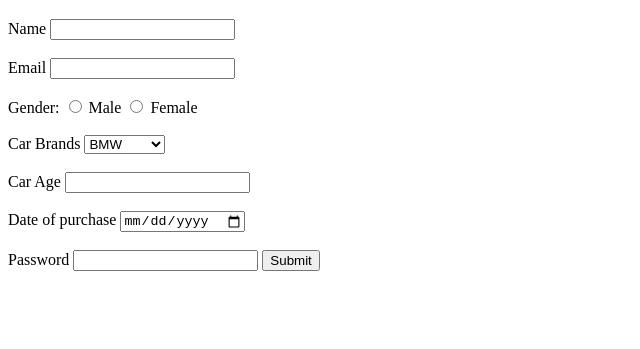
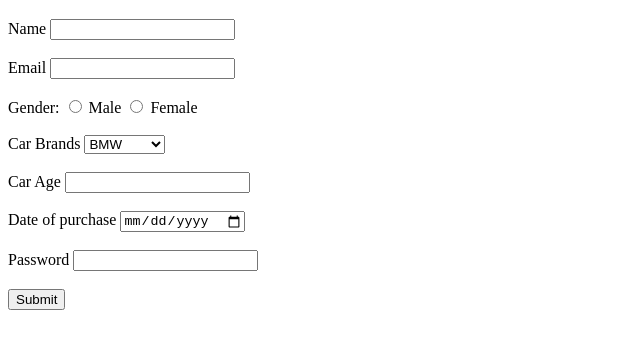
Before and after one commit to acciojob/car-insurance-form-KStuti, a website: page main.html in a window 1280 px wide. Shown: the part 61-410 px from the top of the page, without its empty margins (0-640 px from the left). Drawn offline with Linux system fonts and the light colour scheme.

Commit message:
created a submission

```diff
--- a/main.html
+++ b/main.html
@@ -37,7 +37,7 @@
 	<input type ="date" id ="dop" required="yes" required><br><br>
 
 		<label for="password">Password</label>
-		<input type ="Password" id ="password" required ="yes" required>
+		<input type ="Password" id ="password" required ="yes" required><br><br>
 
 	<button id="btn" type="submit">Submit</button>
 	</form>
```
